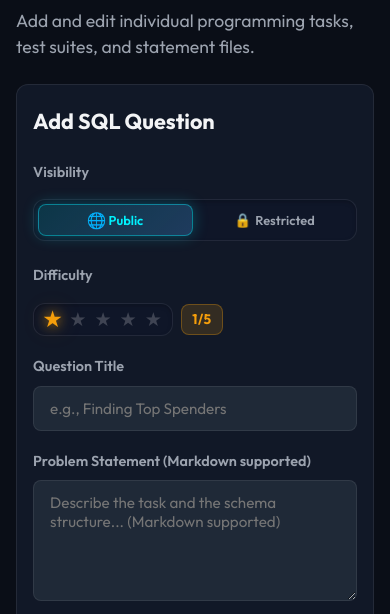
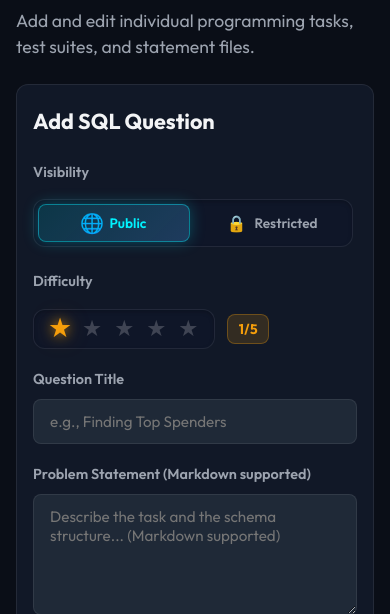
Before and after one commit to brizzigui/sqlrace, a Flask app: page /admin/questions in a window 390 px wide. Shown: the part 198-812 px from the top of the page. Run offline with Flask 3, Linux system fonts and the light colour scheme; the visitor is signed in with stand-in values (Sample User, id 1); data that the repository does not hold is empty; some libraries are stand-ins or nearby versions.

Commit message:
again trying to fix previous bug

```diff
--- a/static/css/style.css
+++ b/static/css/style.css
@@ -2288,44 +2288,39 @@ code[class*="language-"] {
 /* ==========================================================================
    Cute Visibility & Star Rating Selectors
    ========================================================================== */
-.cute-toggle-wrapper {
-    max-width: 100%;
-    width: 100%;
-}
-
 .cute-toggle-segmented {
     display: inline-flex;
+    align-items: center;
+    width: fit-content;
     max-width: 100%;
-    width: 100%;
+    align-self: flex-start;
     background: rgba(15, 23, 42, 0.6);
     border: 1px solid var(--border-color);
     padding: 4px;
     border-radius: 12px;
-    gap: 4px;
+    gap: 6px;
     user-select: none;
     transition: var(--transition-smooth);
     box-shadow: inset 0 2px 4px rgba(0, 0, 0, 0.2);
-    box-sizing: border-box;
 }
 
 .cute-toggle-btn {
-    display: flex;
+    display: inline-flex;
     align-items: center;
     justify-content: center;
-    flex: 1;
-    gap: 6px;
-    padding: 8px 12px;
+    flex: 1 1 auto;
+    white-space: nowrap;
+    gap: 8px;
+    padding: 8px 18px;
     border-radius: 8px;
     border: 1px solid transparent;
     background: transparent;
     color: var(--text-secondary);
     font-family: var(--font-sans);
-    font-size: 0.88rem;
+    font-size: 0.9rem;
     font-weight: 600;
     cursor: pointer;
-    white-space: nowrap;
     transition: all 0.25s cubic-bezier(0.4, 0, 0.2, 1);
-    min-width: 0;
 }
 
 .cute-toggle-btn:hover {
@@ -2348,27 +2343,22 @@ code[class*="language-"] {
 }
 
 .cute-toggle-btn .toggle-icon {
-    font-size: 0.95rem;
+    font-size: 1rem;
     transition: transform 0.25s ease;
-    flex-shrink: 0;
 }
 
 .cute-toggle-btn.active .toggle-icon {
-    transform: scale(1.15);
-}
-
-.cute-toggle-btn .toggle-text {
-    overflow: hidden;
-    text-overflow: ellipsis;
+    transform: scale(1.2);
 }
 
 /* Cute Star Rating Selector */
 .cute-stars-wrapper {
     display: inline-flex;
     align-items: center;
+    flex-wrap: wrap;
     gap: 12px;
     max-width: 100%;
-    flex-wrap: wrap;
+    align-self: flex-start;
 }
 
 .cute-stars-container {
@@ -2380,7 +2370,6 @@ code[class*="language-"] {
     padding: 6px 12px;
     border-radius: 12px;
     box-shadow: inset 0 2px 4px rgba(0, 0, 0, 0.2);
-    max-width: 100%;
 }
 
 .cute-star-btn {
@@ -2415,33 +2404,16 @@ code[class*="language-"] {
     text-align: center;
 }
 
-/* Mobile & Small Screen Responsive Adjustments */
-@media (max-width: 640px) {
+@media (max-width: 768px) {
     .cute-toggle-segmented {
         display: flex;
         width: 100%;
-    }
-
+        max-width: 320px;
+    }
     .cute-toggle-btn {
-        padding: 6px 8px;
-        font-size: 0.8rem;
-        gap: 4px;
-    }
-
-    .cute-toggle-btn .toggle-icon {
+        flex: 1 1 50%;
+        justify-content: center;
+        padding: 8px 12px;
         font-size: 0.85rem;
     }
-
-    .cute-stars-wrapper {
-        gap: 8px;
-    }
-
-    .cute-stars-container {
-        padding: 4px 8px;
-    }
-
-    .cute-star-btn {
-        font-size: 1.2rem;
-        padding: 2px 2px;
-    }
-}
+}
--- a/templates/admin_edit_question.html
+++ b/templates/admin_edit_question.html
@@ -13,10 +13,9 @@
     <div class="admin-card">
         <form action="{{ url_for('admin.edit_question', question_id=question.id) }}" method="POST" class="admin-form">
             <div class="form-row" style="align-items: flex-start; gap: 24px;">
-                <div class="form-group" style="flex: 1; min-width: 0;">
+                <div class="form-group" style="flex: 1;">
                     <label style="display: block; margin-bottom: 8px; font-weight: 600; font-size: 0.9rem;">{{ _('admin_visibility') }}</label>
                     <input type="hidden" name="visibility" id="visibility-input" value="{{ question.visibility }}">
-                    <div class="cute-toggle-wrapper">
                     <div class="cute-toggle-segmented">
                         <button type="button" class="cute-toggle-btn {% if question.visibility == 'public' %}active{% endif %}" data-val="public" onclick="setCuteVisibility('public')">
                             <span class="toggle-icon">🌐</span>
@@ -26,7 +25,6 @@
                             <span class="toggle-icon">🔒</span>
                             <span class="toggle-text">{{ _('admin_restricted') }}</span>
                         </button>
-                        </div>
                     </div>
                 </div>
                 <div class="form-group" style="flex: 1;">
--- a/templates/admin_questions.html
+++ b/templates/admin_questions.html
@@ -16,10 +16,9 @@
             <h2>{{ _('admin_add_question') }}</h2>
             <form action="{{ url_for('admin.create_question') }}" method="POST" class="admin-form">
                 <div class="form-row" style="align-items: flex-start; gap: 24px;">
-                    <div class="form-group" style="flex: 1; min-width: 0;">
+                    <div class="form-group" style="flex: 1;">
                         <label style="display: block; margin-bottom: 8px; font-weight: 600; font-size: 0.9rem;">{{ _('admin_visibility') }}</label>
                         <input type="hidden" name="visibility" id="visibility-input" value="public">
-                        <div class="cute-toggle-wrapper">
                         <div class="cute-toggle-segmented">
                             <button type="button" class="cute-toggle-btn active" data-val="public" onclick="setCuteVisibility('public')">
                                 <span class="toggle-icon">🌐</span>
@@ -29,7 +28,6 @@
                                 <span class="toggle-icon">🔒</span>
                                 <span class="toggle-text">{{ _('admin_restricted') }}</span>
                             </button>
-                            </div>
                         </div>
                     </div>
                     <div class="form-group" style="flex: 1;">
```
Lines whose indentation alone changed are shown as unchanged.
